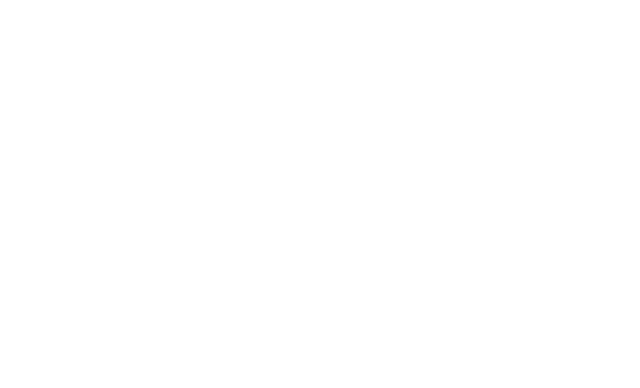
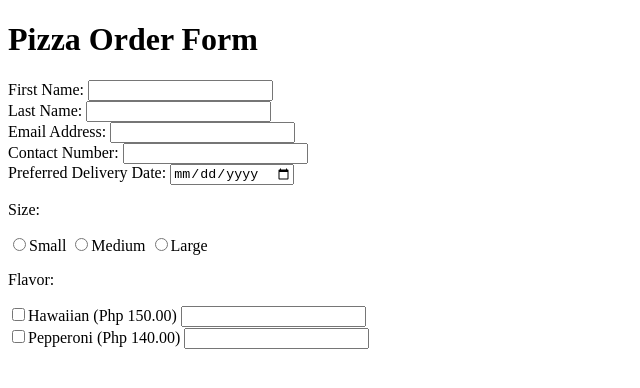
Before and after one commit to tjpbataller/Pizza-Order-Form, a plain HTML site: page index.html in a window 1280 px wide. Shown: the whole page, without its empty margins (0-640 px from the left). Drawn offline with Linux system fonts and the light colour scheme.

Commit message:
Added form

```diff
--- a/index.html
+++ b/index.html
@@ -6,6 +6,42 @@
     <title>Pizza Order Form</title>
 </head>
 <body>
-
+    <h1>Pizza Order Form</h1>
+    <form action="">
+        <label for="first_name">First Name:
+            <input type="text" name="first_name" id="first_name">
+        </label><br>
+        <label for="last_name">Last Name:
+            <input type="text" name="last_name" id="last_name">
+        </label><br>
+        <label for="email">Email Address:
+            <input type="text" name="email" id="email">
+        </label><br>
+        <label for="contact_number">
+            Contact Number: <input type="text" name="contact_number" id="contact_number">
+        </label><br>
+        <label for="delivery_date">
+            Preferred Delivery Date: <input type="date" name="delivery_date" id="delivery_date">
+        </label><br>
+        <p>Size:</p>
+        <label for="small">
+            <input type="radio" name="size" id="small">Small
+        </label>
+        <label for="medium">
+            <input type="radio" name="size" id="medium">Medium
+        </label>
+        <label for="large">
+            <input type="radio" name="size" id="large">Large
+        </label>
+        <p>Flavor:</p>
+        <label for="hawaiian">
+            <input type="checkbox" name="hawaiian" id="hawaiian">Hawaiian (Php 150.00)
+            <input type="number" id="hawaiian_count">
+        </label><br>
+        <label for="pepperoni">
+            <input type="checkbox" name="pepperoni" id="pepperoni">Pepperoni (Php 140.00)
+            <input type="number" id="pepperoni_count">
+        </label>
+    </form>
 </body>
 </html>
```
